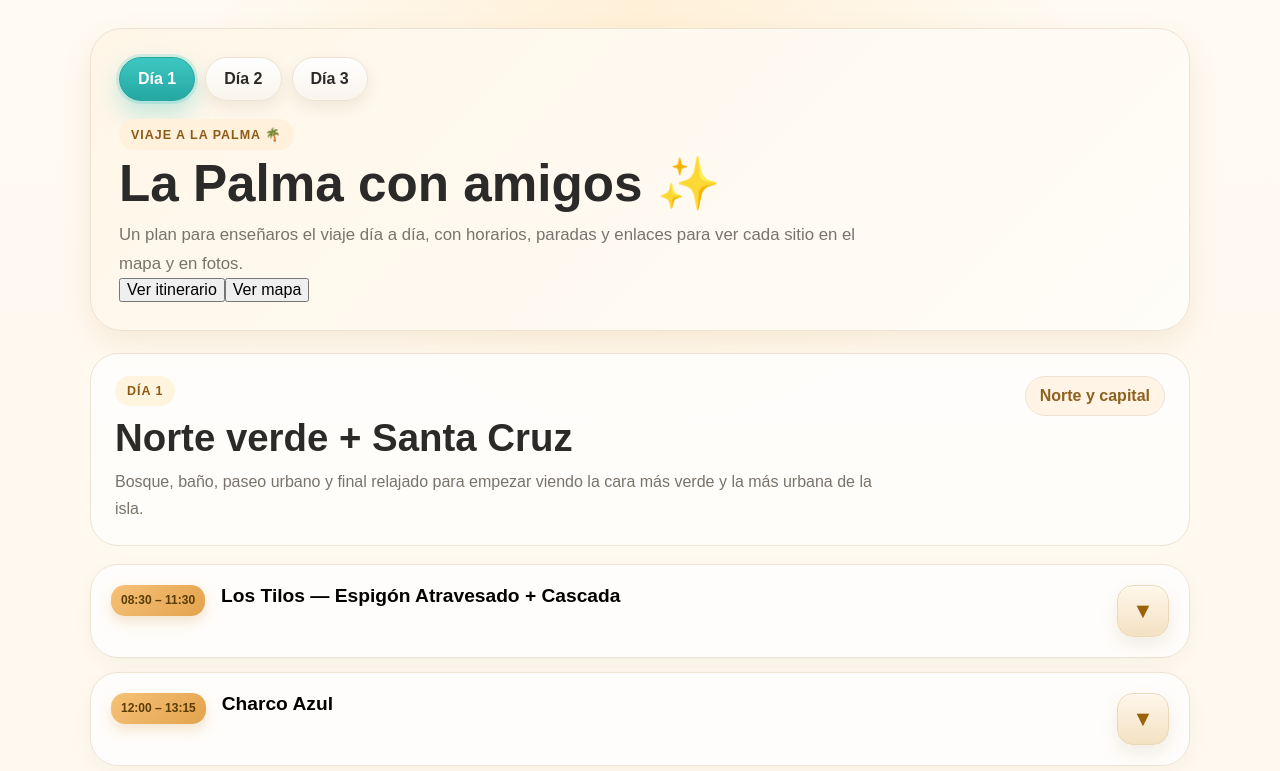
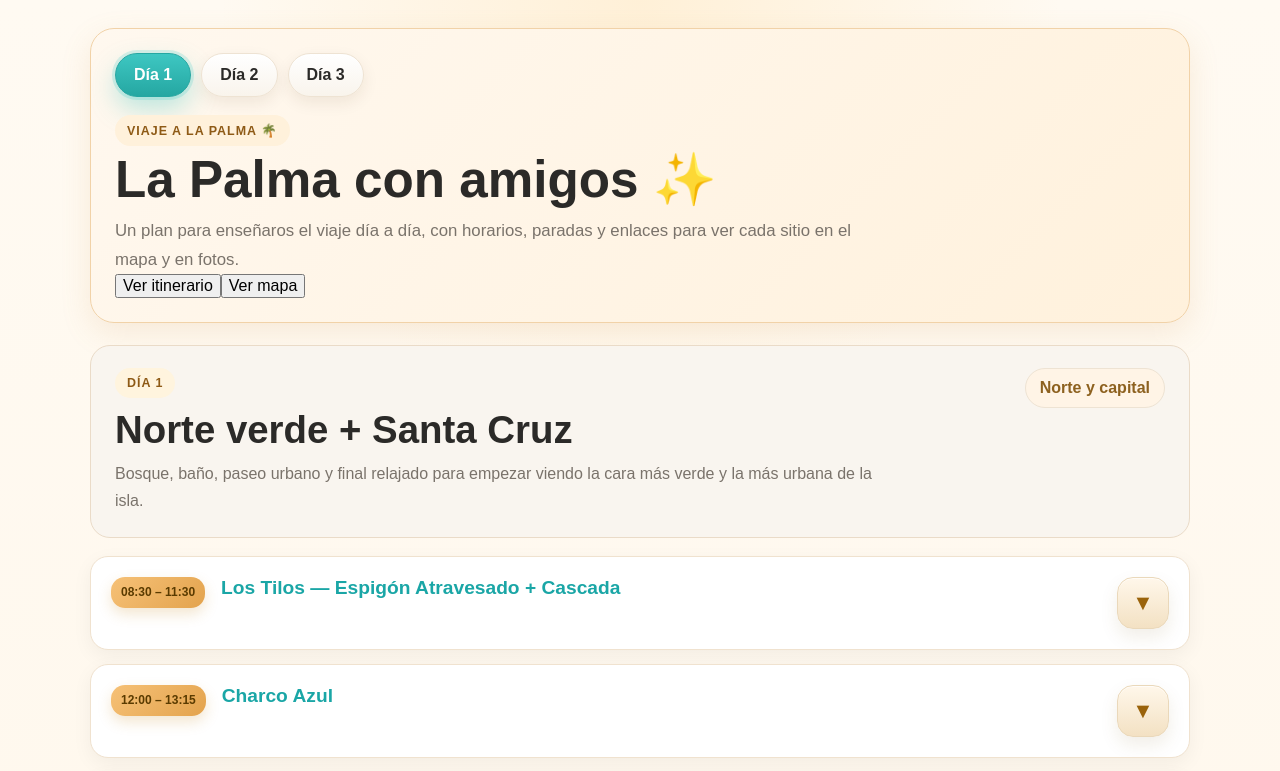
Before and after one commit to aniram115-commits/Viaje-La-Palma, a Next.js app: page / in a window 1280 px wide. Shown: the top 771 px of the page. Built offline with nearby package versions, Linux system fonts and the light colour scheme.

Commit message:
Add files via upload

```diff
--- a/app/globals.css
+++ b/app/globals.css
@@ -57,11 +57,11 @@ button {
 }
 
 .hero {
-  background: linear-gradient(135deg, #fff6e8, #fffdf8);
-  border: 1px solid var(--line);
-  border-radius: 32px;
-  padding: 28px;
-  box-shadow: var(--shadow);
+  background: linear-gradient(135deg, #fff8ef, #fff1dc);
+  border: 1px solid #f1d2a8;
+  border-radius: 24px;
+  padding: 24px;
+  box-shadow: 0 10px 30px rgba(200, 150, 80, 0.15);
   margin-bottom: 22px;
 }
 
@@ -144,9 +144,9 @@ button {
   align-items: flex-start;
   gap: 18px;
   padding: 22px 24px;
-  border-radius: 28px;
-  background: rgba(255, 255, 255, 0.72);
-  border: 1px solid var(--line);
+  border-radius: 20px;
+  background: #f9f5ef;
+  border: 1px solid #eadbc8;
   margin-bottom: 18px;
 }
 
@@ -178,11 +178,11 @@ button {
 }
 
 .stop-card {
-  background: rgba(255, 255, 255, 0.78);
-  border: 1px solid var(--line);
-  border-radius: 28px;
+background: #ffffff;
+border: 1px solid #f0e2cf;
+border-radius: 18px;
   overflow: hidden;
-  box-shadow: 0 6px 20px rgba(60, 40, 10, 0.04);
+box-shadow: 0 6px 20px rgba(0,0,0,0.05);
 }
 
 .stop-card.open {
@@ -232,6 +232,7 @@ button {
   margin: 0 0 10px;
   font-size: 1.2rem;
   text-align: left;
+color: #1aa6a6;
 }
 
 .chips {
```
